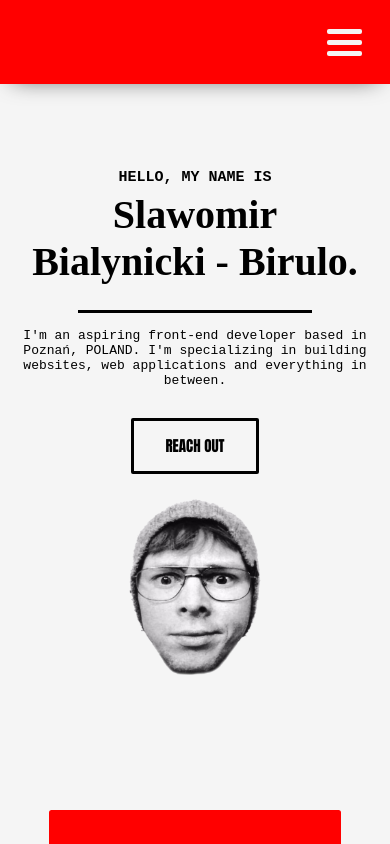
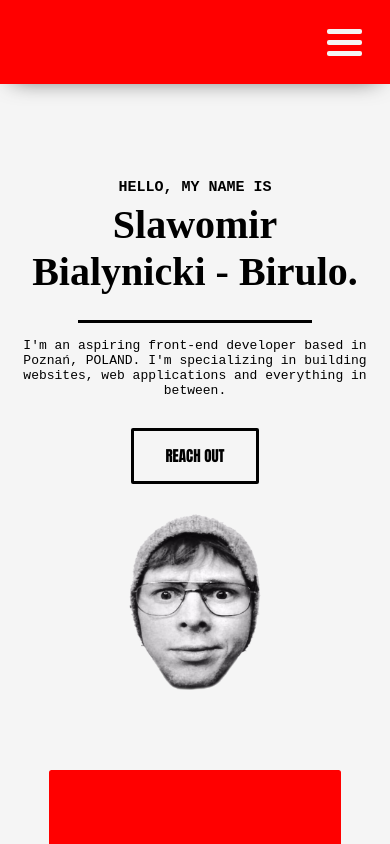
Before and after one commit to sajsdob/portfolio, a React (Create React App) app: page / in a window 390 px wide. Shown: the top 844 px of the page. Built offline with nearby package versions, Linux system fonts and the light colour scheme.

Commit message:
responsive fix

```diff
--- a/src/components/About/About.js
+++ b/src/components/About/About.js
@@ -17,6 +17,7 @@ class About extends Component {
     render() {
         return (
             <div className="About">
+                <div>
                     <h1>HELLO, MY NAME IS</h1>
                     <h2>Slawomir</h2>
                     <h2>Bialynicki - Birulo.</h2>
@@ -27,6 +28,7 @@ class About extends Component {
                     <div className='contact-me'>
                         <a href='mailto: sajsdob@gmail.con'>REACH OUT</a>
                     </div>
+                </div>
                 <img src={face}></img>
             </div>
         )
--- a/src/components/About/About.scss
+++ b/src/components/About/About.scss
@@ -1,5 +1,10 @@
 .About {
-    height: 70vh;
+    display: flex;
+    // height: 70vh;
+    &::after {
+        content: '';
+        display: block;
+    }
     h1 {
         font-family: monospace;
         font-size: 20px;
@@ -52,11 +57,9 @@
     }
 
     img {
-        width: 20vw;
+        width: 28%;
         height: 18vw;
-        position: absolute;
-        right: 17vw;
-        top: 26vh;
+        margin: 30px auto;
         z-index: -1;
     }
 }
@@ -64,7 +67,7 @@
 // Mobile Styles
 @media only screen and (max-width: 960px) {
     .About {
-        height: 85vh;
+        flex-direction: column;
         width: 90vw;
         margin-left: auto;
         margin-right: auto;
@@ -97,11 +100,6 @@
         img {
             width: 200px;
             height: 176px;
-            display: block;
-            position: static;
-            margin-left: auto;
-            margin-right: auto;
-            margin-top: 25px;
         }
     }
 }
@@ -114,10 +112,3 @@
         margin-left: 3vw;
     }
 }
-
-
-@media screen and (max-width: 960px) and (min-height: 650px ) {
-    .About {
-        height: 70vh;
-    }
-}
--- a/src/components/Projects/todoapp.scss
+++ b/src/components/Projects/todoapp.scss
@@ -1,4 +1,5 @@
 .project-list {
+    margin-top: 100px;
     position: relative;
     display: flex;
     justify-content: space-around;
@@ -94,23 +95,10 @@ input {
 @media only screen and (max-width: 960px) {
     .project-list {
         flex-direction: column;
-        margin-top: 140px;
+        margin-top: 0;
     }
     .todo-list {
         height: 75vw;
         width: 75vw;
     }
 }
-
-
-@media screen and (max-height: 400px) {
-    .project-list {
-        margin-top: 200px;
-    }
-}
-
-@media screen and (max-width: 960px) and (min-height: 600px ) {
-    .project-list {
-        margin-top: 0px;
-    }
-}
```
Lines whose indentation alone changed are shown as unchanged.
